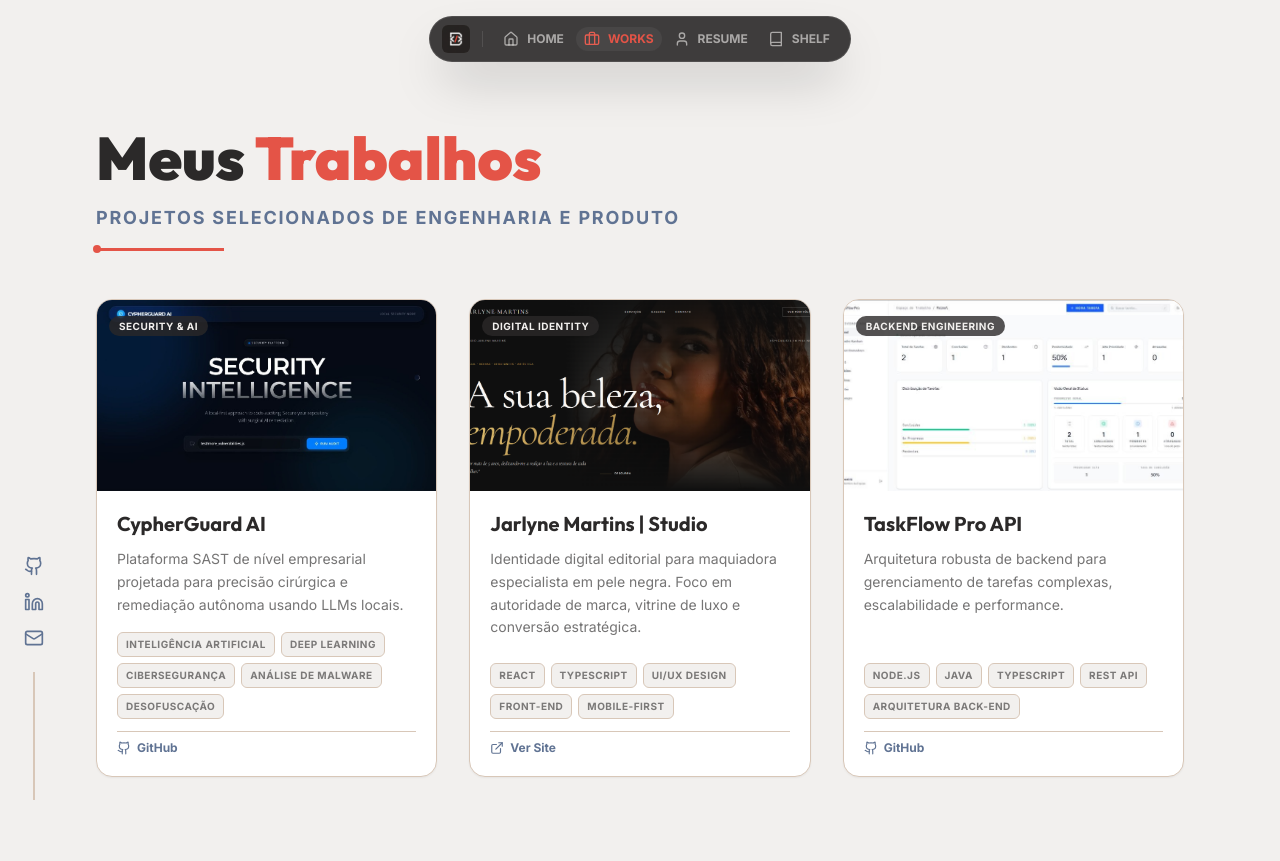
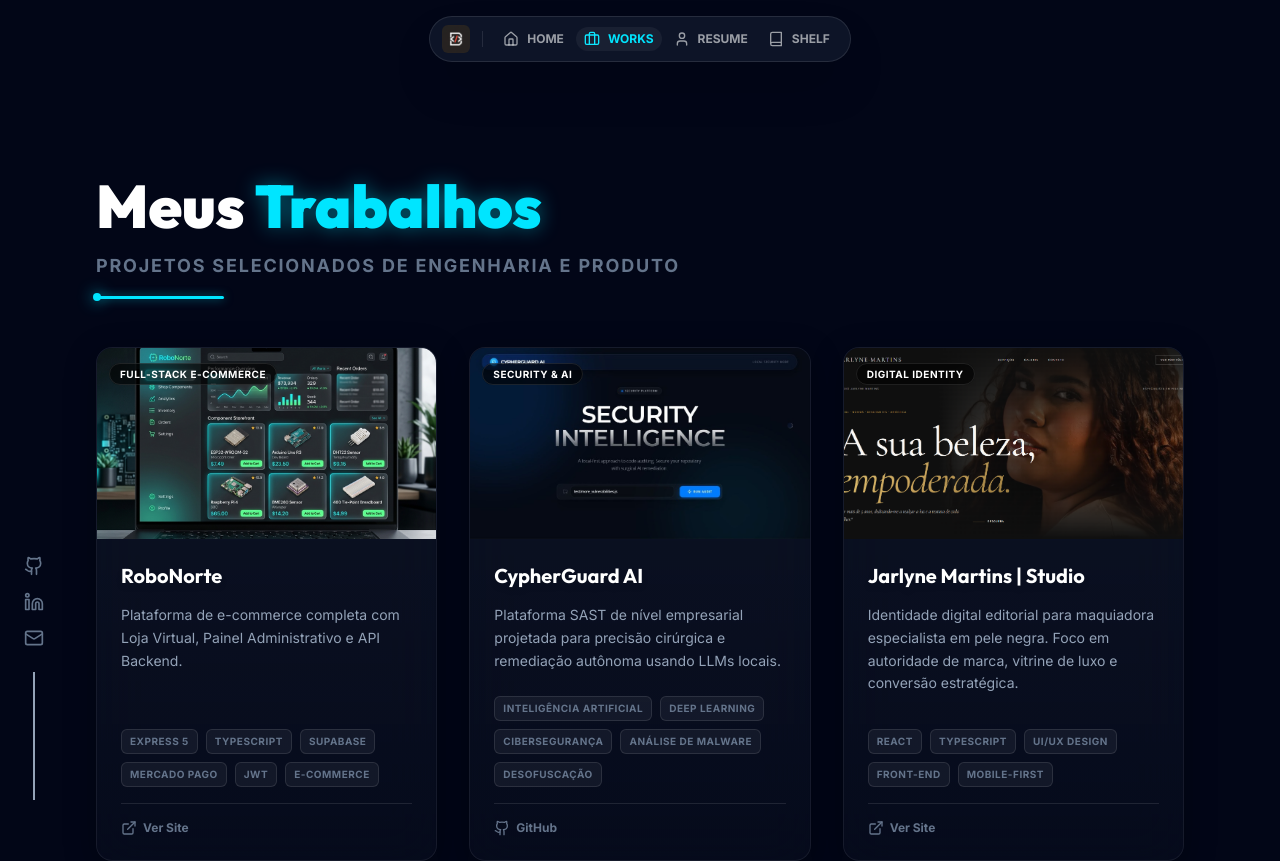
Before and after one commit to vrsebeatriz/meu-portifolio, a Next.js app: page /portfolio in a window 1280 px wide. Shown: the top 861 px of the page. Built offline with nearby package versions, Linux system fonts and the light colour scheme.

Commit message:
feat: upgrade portfolio UI to dark premium theme and add RoboNorte project

```diff
--- a/src/app/globals.css
+++ b/src/app/globals.css
@@ -3,39 +3,42 @@
 @tailwind utilities;
 
 :root {
-  --foreground-rgb: 43, 41, 41;
-  --background-rgb: 242, 240, 238;
-}
-
-[data-theme='dark'] {
-  --foreground-rgb: 242, 240, 238;
-  --background-rgb: 13, 16, 23;
+  /* Slate 950 for background, Slate 50 for text */
+  --foreground-rgb: 248, 250, 252;
+  --background-rgb: 2, 6, 23;
 }
 
 body {
   color: rgb(var(--foreground-rgb));
   background: rgb(var(--background-rgb));
   font-family: var(--font-inter), sans-serif;
+  overflow-x: hidden;
 }
 
 @layer components {
   .glass-card {
-    @apply bg-white/10 backdrop-blur-md border border-white/20 rounded-xl shadow-xl;
+    @apply bg-charcoal-light/30 backdrop-blur-xl border border-white/5 rounded-2xl shadow-[0_8px_32px_0_rgba(0,0,0,0.3)];
+  }
+
+  .glass-panel {
+    @apply bg-charcoal/40 backdrop-blur-md border border-white/10 rounded-2xl;
   }
 
   .btn-prime {
-    @apply bg-prime text-white px-6 py-3 rounded-full font-bold transition-all hover:scale-105 hover:shadow-lg active:scale-95;
+    @apply relative overflow-hidden bg-prime/10 text-prime border border-prime/30 px-6 py-3 rounded-full font-bold transition-all hover:bg-prime hover:text-charcoal-dark hover:shadow-[0_0_20px_rgba(0,229,255,0.4)] active:scale-95;
   }
 
   .nav-link {
-    @apply relative py-1 px-2 uppercase text-xs font-bold transition-all hover:text-prime;
+    @apply relative py-1 px-2 uppercase text-xs font-bold text-beige-dark transition-all hover:text-prime;
   }
 }
 
 .liquid-border {
   position: relative;
   height: 0.2rem;
-  background: #e45447;
+  background: #00E5FF;
+  border-radius: 9999px;
+  box-shadow: 0 0 10px rgba(0, 229, 255, 0.5);
 }
 
 .liquid-border::before {
@@ -45,35 +48,36 @@
   left: -0.2rem;
   width: 0.5rem;
   height: 0.5rem;
-  background: #e45447;
+  background: #00E5FF;
   border-radius: 9999px;
+  box-shadow: 0 0 15px rgba(0, 229, 255, 0.8);
 }
 
 /* Custom Prose Styles for Articles */
 .prose h2 {
-  @apply font-display font-black text-3xl mt-12 mb-6 text-charcoal;
+  @apply font-display font-black text-3xl mt-12 mb-6 text-beige;
 }
 
 .prose h3 {
-  @apply font-display font-bold text-xl mt-8 mb-4 text-charcoal;
+  @apply font-display font-bold text-xl mt-8 mb-4 text-beige;
 }
 
 .prose p {
-  @apply mb-6 text-charcoal/80 leading-relaxed text-lg;
+  @apply mb-6 text-beige-dark leading-relaxed text-lg;
 }
 
 .prose strong {
-  @apply text-charcoal font-bold;
+  @apply text-white font-bold;
 }
 
 .prose ul {
-  @apply list-disc list-inside mb-6 space-y-2 text-charcoal/80;
+  @apply list-disc list-inside mb-6 space-y-2 text-beige-dark;
 }
 
 .prose blockquote {
-  @apply border-l-4 border-prime pl-4 italic text-charcoal/70 my-8;
+  @apply border-l-4 border-prime pl-4 italic text-beige-dark/70 my-8;
 }
 
 .prose code {
-  @apply bg-prime/5 text-prime px-1.5 py-0.5 rounded font-mono text-sm;
+  @apply bg-prime/10 text-prime px-1.5 py-0.5 rounded font-mono text-sm border border-prime/20;
 }
--- a/src/app/page.tsx
+++ b/src/app/page.tsx
@@ -6,7 +6,7 @@
 
 const codeLines = [
   { indent: 0, content: "const beatriz = {", color: "text-beige/90" },
-  { indent: 1, content: 'role: "Software Engineer",', color: "text-green-400" },
+  { indent: 1, content: 'role: "Software Engineer",', color: "text-prime" },
   { indent: 1, content: 'focus: ["IA", "Segurança", "Full-Stack"],', color: "text-blue-300" },
   { indent: 1, content: 'university: "UERN · CC",', color: "text-yellow-300" },
   { indent: 1, content: 'location: "Mossoró, RN 🇧🇷",', color: "text-purple-300" },
@@ -16,17 +16,22 @@
 
 export default function Home() {
   return (
-    <main className="min-h-screen p-4 md:p-8 max-w-6xl mx-auto">
+    <main className="min-h-screen p-4 md:p-8 max-w-6xl mx-auto relative">
+      {/* Ambient Background Blobs */}
+      <div className="absolute top-0 -left-4 w-72 h-72 bg-prime/20 rounded-full mix-blend-multiply filter blur-3xl opacity-30 animate-blob pointer-events-none" />
+      <div className="absolute top-0 -right-4 w-72 h-72 bg-blue-500/20 rounded-full mix-blend-multiply filter blur-3xl opacity-30 animate-blob animation-delay-2000 pointer-events-none" />
+      <div className="absolute -bottom-8 left-20 w-72 h-72 bg-purple-500/20 rounded-full mix-blend-multiply filter blur-3xl opacity-30 animate-blob animation-delay-4000 pointer-events-none" />
+
       {/* Hero */}
-      <div className="min-h-[90vh] flex flex-col md:flex-row items-center gap-12 pt-24 md:pt-32">
+      <div className="min-h-[90vh] flex flex-col md:flex-row items-center gap-12 pt-24 md:pt-32 relative z-10">
         {/* Left — Text */}
         <div className="flex-1 space-y-6">
           <motion.div
             initial={{ opacity: 0, y: 20 }}
             animate={{ opacity: 1, y: 0 }}
-            className="inline-flex items-center gap-2 bg-charcoal text-beige px-4 py-2 rounded-full shadow-sm text-sm font-medium"
+            className="inline-flex items-center gap-2 bg-charcoal-light/50 border border-white/10 text-beige px-4 py-2 rounded-full shadow-sm text-sm font-medium backdrop-blur-sm"
           >
-            <span className="w-2 h-2 rounded-full bg-green-400 animate-pulse" />
+            <span className="w-2 h-2 rounded-full bg-prime animate-pulse" />
             Disponível para oportunidades
           </motion.div>
 
@@ -34,10 +39,10 @@
             initial={{ opacity: 0, x: -20 }}
             animate={{ opacity: 1, x: 0 }}
             transition={{ delay: 0.2 }}
-            className="text-6xl md:text-8xl font-display font-black leading-[0.95] text-charcoal"
+            className="text-6xl md:text-8xl font-display font-black leading-[0.95] text-white"
           >
             Software <br />
-            <span className="text-prime">Engineer</span> <br />
+            <span className="text-prime drop-shadow-[0_0_15px_rgba(0,229,255,0.4)]">Engineer</span> <br />
             Student.
           </motion.h1>
 
@@ -54,7 +59,7 @@
             initial={{ opacity: 0 }}
             animate={{ opacity: 1 }}
             transition={{ delay: 0.6 }}
-            className="text-charcoal/75 text-base leading-relaxed max-w-md"
+            className="text-beige-dark text-base leading-relaxed max-w-md"
           >
             Desenvolvedora focada em unir arquiteturas de software seguras a interfaces modernas e escaláveis. Transformo problemas complexos em soluções elegantes.
           </motion.p>
@@ -69,7 +74,7 @@
               Ver Projetos
               <ArrowRight className="w-4 h-4 transition-transform group-hover:translate-x-1" />
             </Link>
-            <Link href="/resume" className="flex items-center gap-2 text-sm font-bold text-charcoal hover:text-prime transition-colors border border-beige-dark px-5 py-3 rounded-full hover:border-prime">
+            <Link href="/resume" className="flex items-center gap-2 text-sm font-bold text-beige hover:text-prime transition-colors border border-white/10 bg-white/5 hover:bg-white/10 px-5 py-3 rounded-full hover:border-prime/50 backdrop-blur-sm">
               Currículo
             </Link>
           </motion.div>
@@ -97,20 +102,19 @@
           initial={{ opacity: 0, scale: 0.95, y: 20 }}
           animate={{ opacity: 1, scale: 1, y: 0 }}
           transition={{ duration: 0.6, delay: 0.4 }}
-          className="flex-1 mt-8 md:mt-0 w-full"
+          className="flex-1 mt-8 md:mt-0 w-full relative group animate-float"
         >
           <div className="relative">
-            <div className="absolute -top-8 -left-8 w-48 h-48 bg-prime/10 rounded-full blur-3xl pointer-events-none" />
-            <div className="absolute -bottom-8 -right-8 w-48 h-48 bg-muted/10 rounded-full blur-3xl pointer-events-none" />
+            <div className="absolute -inset-1 bg-gradient-to-r from-prime to-blue-500 rounded-2xl blur opacity-20 group-hover:opacity-40 transition duration-1000 group-hover:duration-200" />
 
             {/* Terminal window */}
-            <div className="relative z-10 bg-charcoal rounded-2xl shadow-2xl overflow-hidden border border-white/10">
+            <div className="relative z-10 bg-[#0a0f1d] rounded-2xl shadow-2xl overflow-hidden border border-white/10 glass-panel">
               {/* Title bar */}
-              <div className="flex items-center gap-2 px-4 py-3 border-b border-white/10 bg-black/20">
-                <div className="w-3 h-3 rounded-full bg-[#FF5F57]" />
-                <div className="w-3 h-3 rounded-full bg-[#FEBC2E]" />
-                <div className="w-3 h-3 rounded-full bg-[#28C840]" />
-                <span className="ml-3 text-xs text-beige/30 font-mono">beatriz.ts</span>
+              <div className="flex items-center gap-2 px-4 py-3 border-b border-white/5 bg-black/40">
+                <div className="w-3 h-3 rounded-full bg-[#FF5F57] shadow-[0_0_5px_#FF5F57]" />
+                <div className="w-3 h-3 rounded-full bg-[#FEBC2E] shadow-[0_0_5px_#FEBC2E]" />
+                <div className="w-3 h-3 rounded-full bg-[#28C840] shadow-[0_0_5px_#28C840]" />
+                <span className="ml-3 text-xs text-muted font-mono">beatriz.ts</span>
               </div>
               {/* Code body */}
               <div className="p-6 font-mono text-sm leading-relaxed space-y-1">
@@ -149,20 +153,20 @@
       </div>
 
       {/* About Section */}
-      <section className="mt-24 md:mt-32 space-y-12 pb-24">
+      <section className="mt-24 md:mt-32 space-y-12 pb-24 relative z-10">
         <div className="space-y-4">
           <motion.h2
             initial={{ opacity: 0, y: 20 }}
             whileInView={{ opacity: 1, y: 0 }}
             viewport={{ once: true }}
-            className="text-3xl md:text-5xl font-display font-black text-charcoal uppercase tracking-tighter"
+            className="text-3xl md:text-5xl font-display font-black text-white uppercase tracking-tighter"
           >
-            Sobre <span className="text-prime">Mim</span>
+            Sobre <span className="text-prime drop-shadow-[0_0_10px_rgba(0,229,255,0.4)]">Mim</span>
           </motion.h2>
           <div className="liquid-border w-32" />
         </div>
 
-        <div className="grid grid-cols-1 md:grid-cols-2 gap-12 text-charcoal/75 leading-relaxed text-base md:text-lg">
+        <div className="grid grid-cols-1 md:grid-cols-2 gap-12 text-beige-dark leading-relaxed text-base md:text-lg">
           <motion.div
             initial={{ opacity: 0, y: 20 }}
             whileInView={{ opacity: 1, y: 0 }}
@@ -204,7 +208,7 @@
           {["TypeScript", "React", "Next.js", "Node.js", "Java", "Python", "Deep Learning", "Cibersegurança"].map((skill) => (
             <span
               key={skill}
-              className="px-3 py-1.5 bg-beige border border-beige-dark rounded-full text-xs font-bold uppercase tracking-wider text-charcoal/60 hover:border-prime hover:text-prime transition-colors cursor-default"
+              className="px-3 py-1.5 bg-white/5 border border-white/10 rounded-full text-xs font-bold uppercase tracking-wider text-muted hover:border-prime/50 hover:text-prime hover:bg-prime/10 transition-colors cursor-default backdrop-blur-sm"
             >
               {skill}
             </span>
--- a/src/app/portfolio/page.tsx
+++ b/src/app/portfolio/page.tsx
@@ -4,6 +4,14 @@
 import ProjectCard from "@/components/ProjectCard";
 
 const projects = [
+  {
+    title: "RoboNorte",
+    description: "Plataforma de e-commerce completa com Loja Virtual, Painel Administrativo e API Backend.",
+    tags: ["Express 5", "TypeScript", "Supabase", "Mercado Pago", "JWT", "E-commerce"],
+    category: "Full-Stack E-commerce",
+    link: "https://www.robonorte.com.br/",
+    image: "/images/robonorte.jpg",
+  },
   {
     title: "CypherGuard AI",
     description: "Plataforma SAST de nível empresarial projetada para precisão cirúrgica e remediação autônoma usando LLMs locais.",
@@ -32,14 +40,17 @@
 
 export default function Portfolio() {
   return (
-    <div className="min-h-screen p-4 md:p-8 pt-24 md:pt-32 max-w-6xl mx-auto space-y-12">
-      <header className="space-y-4">
+    <div className="min-h-screen p-4 md:p-8 pt-24 md:pt-32 max-w-6xl mx-auto space-y-12 relative">
+      {/* Ambient Effects */}
+      <div className="absolute top-20 left-10 w-96 h-96 bg-prime/10 rounded-full mix-blend-multiply filter blur-3xl opacity-50 animate-blob pointer-events-none" />
+
+      <header className="space-y-4 relative z-10">
         <motion.h1
           initial={{ opacity: 0, y: 20 }}
           animate={{ opacity: 1, y: 0 }}
-          className="text-4xl md:text-6xl font-display font-black text-charcoal"
+          className="text-4xl md:text-6xl font-display font-black text-white"
         >
-          Meus <span className="text-prime">Trabalhos</span>
+          Meus <span className="text-prime drop-shadow-[0_0_10px_rgba(0,229,255,0.4)]">Trabalhos</span>
         </motion.h1>
         <motion.p
           initial={{ opacity: 0, y: 20 }}
--- a/src/components/ProjectCard.tsx
+++ b/src/components/ProjectCard.tsx
@@ -46,10 +46,10 @@
       onMouseMove={onMouseMove}
       onMouseLeave={onMouseLeave}
       style={{ perspective: 1000, transformStyle: "preserve-3d" }}
-      className="group relative bg-white border border-beige-dark rounded-2xl overflow-hidden shadow-sm hover:shadow-2xl hover:border-prime/20 transition-all duration-300 flex flex-col h-full"
+      className="group relative glass-card overflow-hidden hover:shadow-[0_8px_32px_0_rgba(0,229,255,0.15)] hover:border-prime/30 transition-all duration-500 flex flex-col h-full"
     >
       {/* Image / Category banner */}
-      <div className="aspect-video bg-beige flex items-center justify-center overflow-hidden relative">
+      <div className="aspect-video bg-charcoal-dark flex items-center justify-center overflow-hidden relative">
         {image ? (
           <img
             src={image}
@@ -57,27 +57,27 @@
             className="w-full h-full object-cover transition-transform duration-500 group-hover:scale-105"
           />
         ) : (
-          <div className="text-beige-dark font-display font-bold text-2xl group-hover:scale-110 transition-transform">
+          <div className="text-muted font-display font-bold text-2xl group-hover:scale-110 transition-transform">
             {category}
           </div>
         )}
         {/* Category pill overlay */}
         <div className="absolute top-3 left-3">
-          <span className="text-[10px] uppercase font-bold tracking-wider px-2.5 py-1 bg-charcoal/80 text-beige rounded-full backdrop-blur-sm">
+          <span className="text-[10px] uppercase font-bold tracking-wider px-2.5 py-1 bg-black/60 text-white border border-white/10 rounded-full backdrop-blur-md">
             {category}
           </span>
         </div>
         {/* Links overlay on hover */}
-        <div className="absolute inset-0 bg-charcoal/60 opacity-0 group-hover:opacity-100 transition-opacity duration-300 flex items-center justify-center gap-4">
+        <div className="absolute inset-0 bg-charcoal-dark/80 opacity-0 group-hover:opacity-100 transition-opacity duration-300 flex items-center justify-center gap-4 backdrop-blur-sm">
           {github && (
             <a
               href={github}
               target="_blank"
               rel="noopener noreferrer"
-              className="w-10 h-10 bg-white rounded-full flex items-center justify-center text-charcoal hover:bg-prime hover:text-white transition-colors"
+              className="w-12 h-12 bg-white/10 border border-white/20 rounded-full flex items-center justify-center text-white hover:bg-prime hover:border-prime hover:text-charcoal-dark transition-all hover:scale-110 hover:shadow-[0_0_15px_rgba(0,229,255,0.5)]"
               onClick={(e) => e.stopPropagation()}
             >
-              <Github className="w-4 h-4" />
+              <Github className="w-5 h-5" />
             </a>
           )}
           {link && (
@@ -85,29 +85,29 @@
               href={link}
               target="_blank"
               rel="noopener noreferrer"
-              className="w-10 h-10 bg-white rounded-full flex items-center justify-center text-charcoal hover:bg-prime hover:text-white transition-colors"
+              className="w-12 h-12 bg-white/10 border border-white/20 rounded-full flex items-center justify-center text-white hover:bg-prime hover:border-prime hover:text-charcoal-dark transition-all hover:scale-110 hover:shadow-[0_0_15px_rgba(0,229,255,0.5)]"
               onClick={(e) => e.stopPropagation()}
             >
-              <ExternalLink className="w-4 h-4" />
+              <ExternalLink className="w-5 h-5" />
             </a>
           )}
         </div>
       </div>
 
-      <div className="p-5 space-y-3 flex-1 flex flex-col">
-        <h3 className="text-xl font-display font-bold text-charcoal group-hover:text-prime transition-colors leading-tight">
+      <div className="p-6 space-y-4 flex-1 flex flex-col relative z-10 bg-gradient-to-b from-transparent to-charcoal-dark/50">
+        <h3 className="text-xl font-display font-bold text-white group-hover:text-prime transition-colors leading-tight drop-shadow-md">
           {title}
         </h3>
 
-        <p className="text-charcoal/65 text-sm leading-relaxed flex-1">
+        <p className="text-beige-dark text-sm leading-relaxed flex-1">
           {description}
         </p>
 
-        <div className="flex flex-wrap gap-1.5 pt-1">
+        <div className="flex flex-wrap gap-2 pt-2">
           {tags.map((tag) => (
             <span
               key={tag}
-              className="text-[10px] uppercase font-bold tracking-wider px-2 py-1 bg-beige text-charcoal/60 rounded-md border border-beige-dark"
+              className="text-[10px] uppercase font-bold tracking-wider px-2 py-1 bg-white/5 text-muted rounded-md border border-white/10 group-hover:border-white/20 transition-colors"
             >
               {tag}
             </span>
@@ -116,7 +116,7 @@
 
         {/* Bottom link row */}
         {(github || link) && (
-          <div className="flex gap-3 pt-2 border-t border-beige-dark mt-auto">
+          <div className="flex gap-4 pt-4 border-t border-white/10 mt-auto">
             {github && (
               <a
                 href={github}
@@ -124,7 +124,7 @@
                 rel="noopener noreferrer"
                 className="flex items-center gap-1.5 text-xs font-bold text-muted hover:text-prime transition-colors"
               >
-                <Github className="w-3.5 h-3.5" />
+                <Github className="w-4 h-4" />
                 GitHub
               </a>
             )}
@@ -135,7 +135,7 @@
                 rel="noopener noreferrer"
                 className="flex items-center gap-1.5 text-xs font-bold text-muted hover:text-prime transition-colors"
               >
-                <ExternalLink className="w-3.5 h-3.5" />
+                <ExternalLink className="w-4 h-4" />
                 Ver Site
               </a>
             )}
--- a/tailwind.config.ts
+++ b/tailwind.config.ts
@@ -10,30 +10,44 @@
     extend: {
       colors: {
         prime: {
-          DEFAULT: "#e45447", // Vibrant Orange-Red
-          light: "#f3877e",
-          dark: "#b53a2f",
+          DEFAULT: "#00E5FF", // Vibrant Cyan
+          light: "#7DF0FF",
+          dark: "#0099AA",
+        },
+        charcoal: {
+          DEFAULT: "#0f172a", // Slate 900
+          dark: "#020617",    // Slate 950
+          light: "#1e293b",   // Slate 800
         },
         beige: {
-          DEFAULT: "#f2f0ee", // Soft Beige
-          light: "#faf9f8",
-          dark: "#d8c7b8",
-        },
-        charcoal: {
-          DEFAULT: "#2b2929", // Deep Charcoal
-          dark: "#0d1017",
+          DEFAULT: "#f8fafc", // Slate 50
+          dark: "#94a3b8",    // Slate 400
         },
         muted: {
-          DEFAULT: "#607393", // Muted Blue
-        },
-        gold: {
-          DEFAULT: "#e29d51", // Gold
+          DEFAULT: "#64748b", // Slate 500
         }
       },
       fontFamily: {
-        sans: ["var(--font-inter)"],
-        display: ["var(--font-outfit)"],
+        sans: ["var(--font-inter)", "sans-serif"],
+        display: ["var(--font-outfit)", "sans-serif"],
       },
+      animation: {
+        'blob': "blob 7s infinite",
+        'float': "float 6s ease-in-out infinite",
+        'pulse-slow': "pulse 4s cubic-bezier(0.4, 0, 0.6, 1) infinite",
+      },
+      keyframes: {
+        blob: {
+          "0%": { transform: "translate(0px, 0px) scale(1)" },
+          "33%": { transform: "translate(30px, -50px) scale(1.1)" },
+          "66%": { transform: "translate(-20px, 20px) scale(0.9)" },
+          "100%": { transform: "translate(0px, 0px) scale(1)" },
+        },
+        float: {
+          "0%, 100%": { transform: "translateY(0)" },
+          "50%": { transform: "translateY(-10px)" },
+        }
+      }
     },
   },
   plugins: [],
```
Also changed, not shown: public/images/RoboNorte.png (added), public/images/robonorte.jpg (added).
